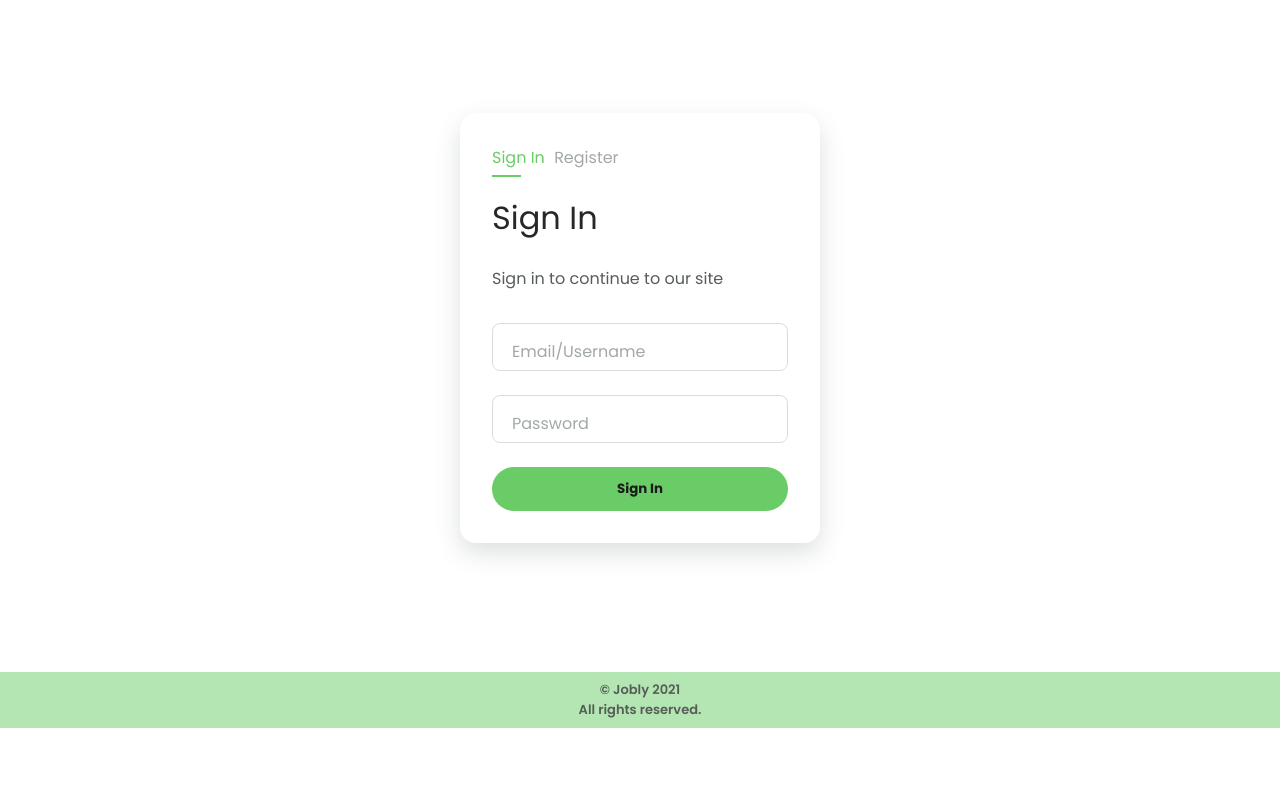
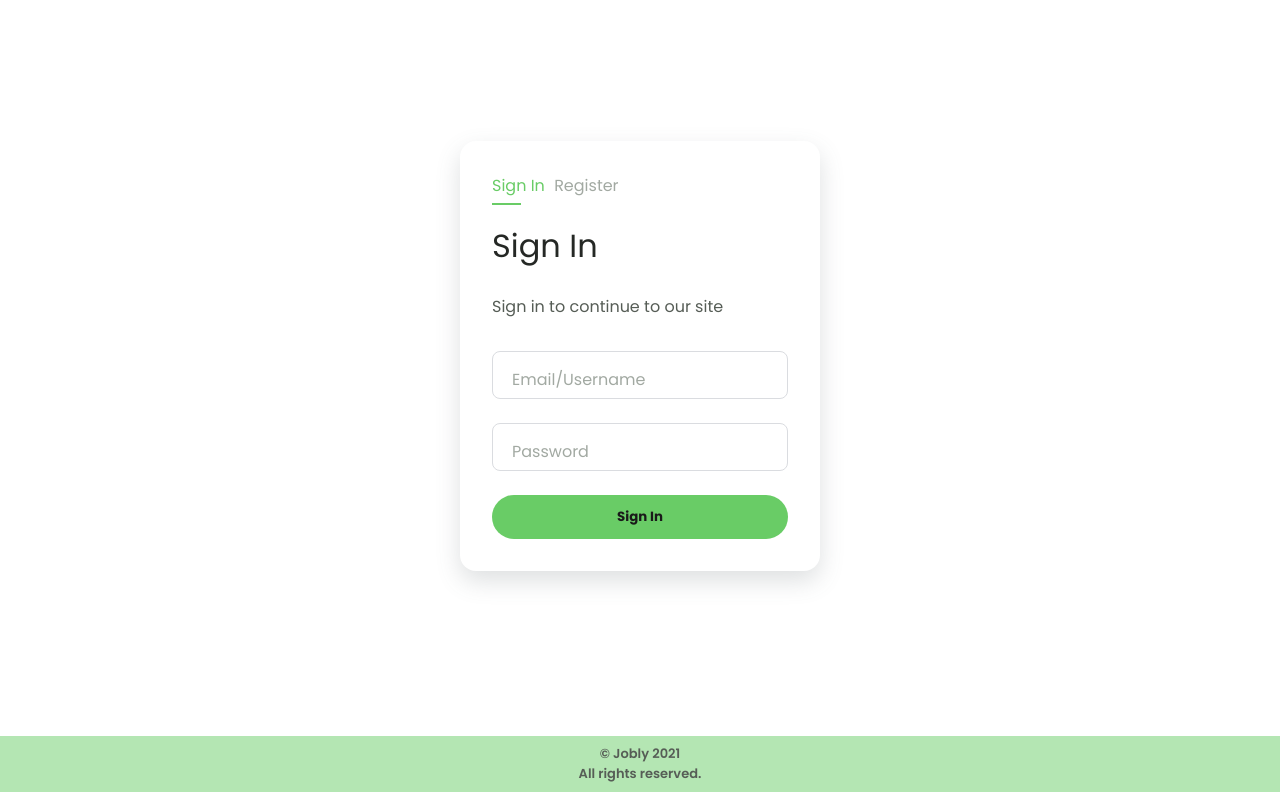
Before and after one commit to AiridasZal/KA-Jobs, a PHP site: page /login.php in a window 1280 px wide. Shown: the part 72-864 px from the top of the page. Before the commit the page ends 800 px from the top, so only its background shows below. Run offline with PHP 8.4, Linux system fonts and the light colour scheme.

Commit message:
Footer fix

```diff
--- a/add-check.php
+++ b/add-check.php
@@ -74,5 +74,5 @@
         </script>
 
 <?php
-    include_once 'footer.signup.php';
+    include_once 'footer.php';
 ?>
--- a/add-images-alt.php
+++ b/add-images-alt.php
@@ -82,7 +82,7 @@
         </header>
 
 <main class="main">
-    <div class="l-form container">
+    <div class="l-form container content">
         <form method="post" class="job-form">
             <h2 class="job-title">Create a listing</h2>
             <hr style="height:2px;border-width:0;color:gray;background-color:gray">
@@ -111,5 +111,5 @@
 </main>
 
 <?php
-    include_once 'footer.signup.php';
+    include_once 'footer.php';
 ?>
--- a/add-images.php
+++ b/add-images.php
@@ -11,7 +11,7 @@
 ?>
   <link rel="stylesheet" href="css/main.css">
 <main class="main">
-    <div class="l-form container">
+    <div class="l-form container content">
         <form action="includes/add-images.inc.php" method="post" enctype="multipart/form-data" class="form" style="width: 700px;">
             <h1 class="form__title">Create a listing</h1>
             <p class="form__description">General information     2/3</p>
@@ -85,5 +85,5 @@
         </script>
 
 <?php
-    include_once 'footer.signup.php';
+    include_once 'footer.php';
 ?>
--- a/add-job.php
+++ b/add-job.php
@@ -99,5 +99,5 @@
         </script>
 
 <?php
-    include_once 'footer.signup.php';
+    include_once 'footer.php';
 ?>
--- a/css/login.css
+++ b/css/login.css
@@ -11,7 +11,7 @@
   align-items: center;
   max-width: 968px;
   height: 80vh;
-  margin-top: 5rem;
+  margin-top: var(--header-height);
   margin-left: var(--mb-1-5);
   margin-right: var(--mb-1-5);
   row-gap: 3rem;
@@ -114,15 +114,16 @@ input[type="submit" i] {
     color: var(--first-color);
   }
 
-.footer-account {
-	position: absolute;
-    bottom: 0px;
-    width: 100vw;
-    vertical-align: middle;
-    text-align: center;
-    font-size: var(--smaller-font-size);
-    font-weight: var(--font-semi-bold);
-    color: var(--text-color);
-    background-color: var(--first-color-lighten);
-    padding: 0.5rem 0 0.5rem;
-}
+  @media screen and (max-height: 850px) {
+    .olfix{
+      margin-top: 5rem;
+      margin-bottom: 2rem;
+    }
+  }
+
+  @media screen and (max-height: 767px) {
+    .olfix{
+      margin-top: 6rem;
+      margin-bottom: 2rem;
+    }
+  }
--- a/css/styles.css
+++ b/css/styles.css
@@ -435,6 +435,12 @@ img {
   bottom: 0;
 }
 
+/*============== Content align for Footer ==========*/
+
+.content {
+  min-height: calc(100vh - 3rem - 3.5rem);
+}
+
 /*=============== SCROLL UP ===============*/
 .scrollup {
   position: fixed;
--- a/footer.signup.php
+++ /dev/null
@@ -1,14 +0,0 @@
-<!--=============== FOOTER ===============-->
-<footer class="footer-account">
-            <p>&#169; Jobly 2021 <br> All rights reserved.</p>
-        </footer>
-
-        <!--=============== SCROLL UP ===============-->
-        <a href="#" class="scrollup" id="scroll-up">
-            <i class='bx bx-up-arrow-alt scrollup__icon'></i>
-        </a>
-
-        <!--=============== MAIN JS ===============-->
-        <script src="js/main.js"></script>
-    </body>
-</html>
--- a/jobs_buves.php
+++ b/jobs_buves.php
@@ -231,7 +231,7 @@
 
             </section>
             <?php
-                include_once "footer.signup.php";
+                include_once "footer.php";
             ?>
              <!--=============== SCROLL UP ===============-->
         <a href="#" class="scrollup" id="scroll-up">
--- a/login.php
+++ b/login.php
@@ -9,7 +9,7 @@
 
         <!--=============== SIGN IN SIDE ===============-->
         <main class="main">
-            <div class="l-form container">
+            <div class="l-form container content olfix">
                 <form action="includes/login.inc.php" method="post" class="form">
                     <a href="login.php" class="account__cselect active-link">Sign In</a>
                     <a href="signup.php" class="inactive__select account__cselect">Register</a>
@@ -40,5 +40,5 @@
             </div>
         </main>
 <?php
-    include_once 'footer.signup.php';
+    include_once 'footer.php';
 ?>
--- a/profile.php
+++ b/profile.php
@@ -103,5 +103,5 @@
 </main>
 
 <?php
-    include_once 'footer.signup.php';
+    include_once 'footer.php';
 ?>
--- a/signup.php
+++ b/signup.php
@@ -8,7 +8,7 @@
 ?>
         <!--=============== SIGN IN SIDE ===============-->
         <main class="main">
-            <div class="l-form container">
+            <div class="l-form container content olfix">
                 <form action="includes/signup.inc.php" method="post" class="form">
                     <a href="login.php" class="inactive__select account__cselect">Sign In</a>
                     <a href="signup.php" class="account__cselect active-link">Register</a>
@@ -69,5 +69,5 @@
             </div>
         </main>
 <?php
-    include_once 'footer.signup.php';
+    include_once 'footer.php';
 ?>
```
